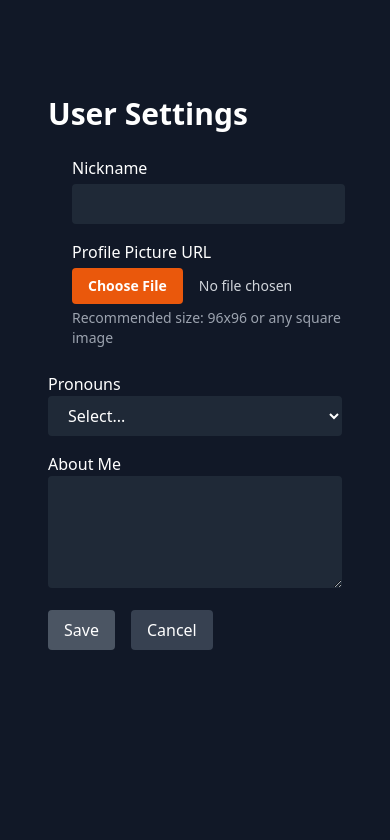
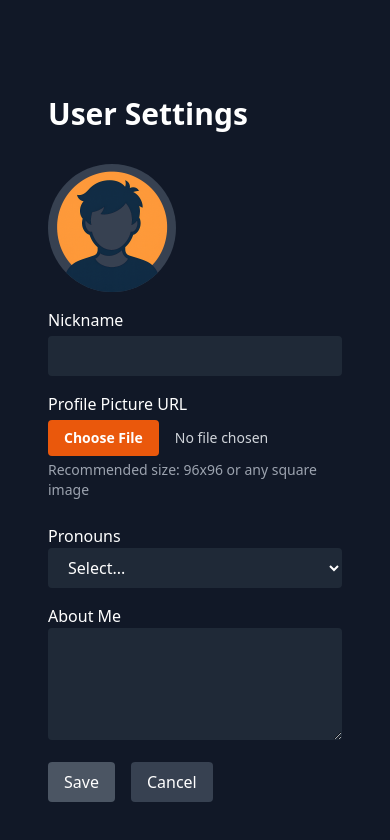
Before and after one commit to WilliM233/melting-pot, a React (Vite) app in the folder frontend/: page /meltview/settings in a window 390 px wide. Shown: the top 840 px of the page. Built offline with nearby package versions, Linux system fonts and the light colour scheme; no server answers.

Commit message:
Update profile picture for responsiveness

```diff
--- a/frontend/src/pages/UserSettings.tsx
+++ b/frontend/src/pages/UserSettings.tsx
@@ -73,7 +73,7 @@ export default function AccountSettings() {
             <h1 className="text-3xl font-bold mb-6">User Settings</h1>
 
             <div className="space-y-4">
-                <div className="flex items-start space-x-6 mb-6">
+                <div className="flex flex-col sm:flex-row items-start sm:space-x-6 space-y-4 sm:space-y-0 mb-6">
                     {/* Profile Image */}
                     <div>
                         <img
@@ -83,7 +83,7 @@ export default function AccountSettings() {
                                     : "/assets/default-avatar.png"
                             }
                             alt="Profile preview"
-                            className="w-36 h-36 rounded-full mt-2 bg-gray-700 object-cover"
+                            className="w-32 h-32 sm:w-36 sm:h-36 rounded-full mt-2 bg-gray-700 object-cover"
                         />
                     </div>
 
```
